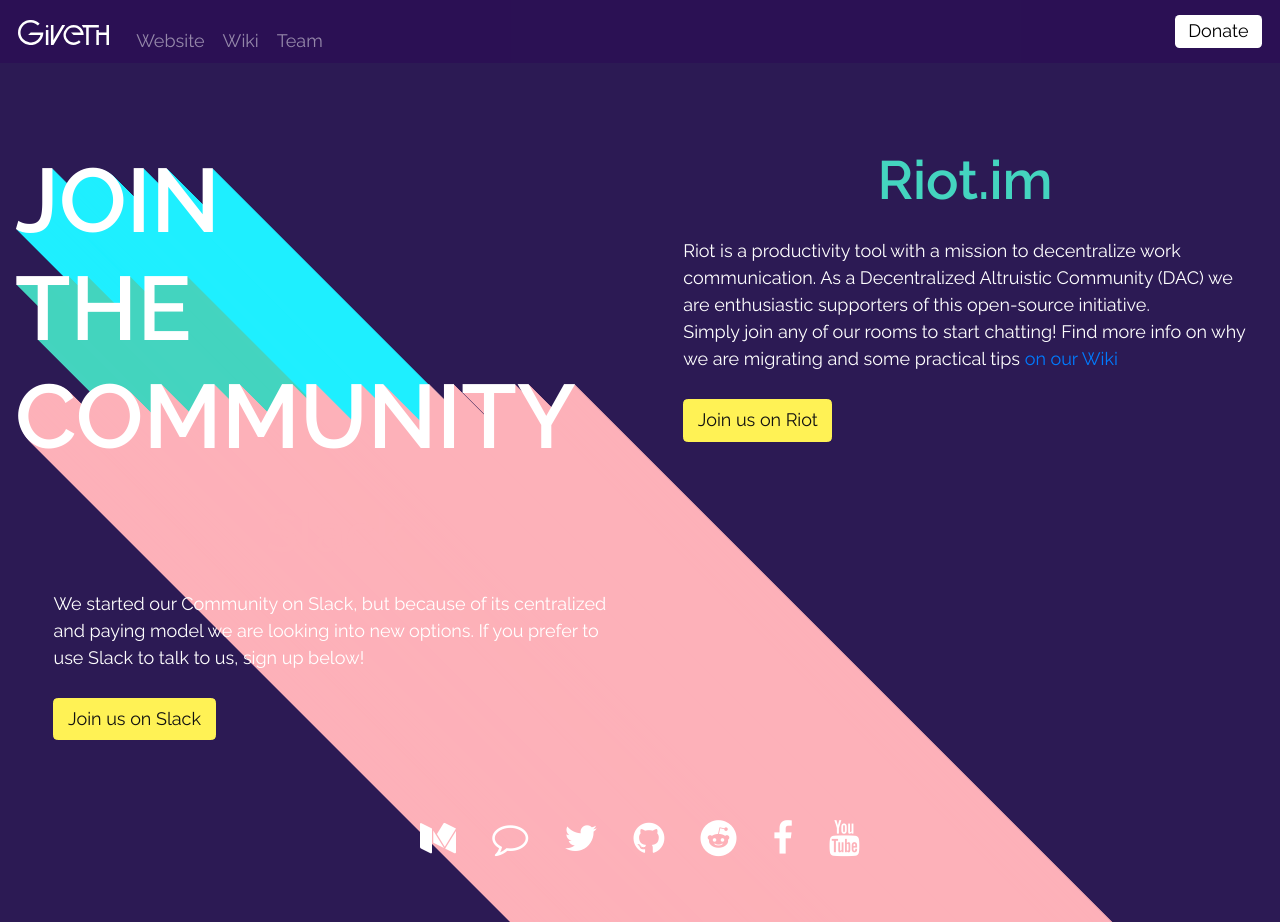
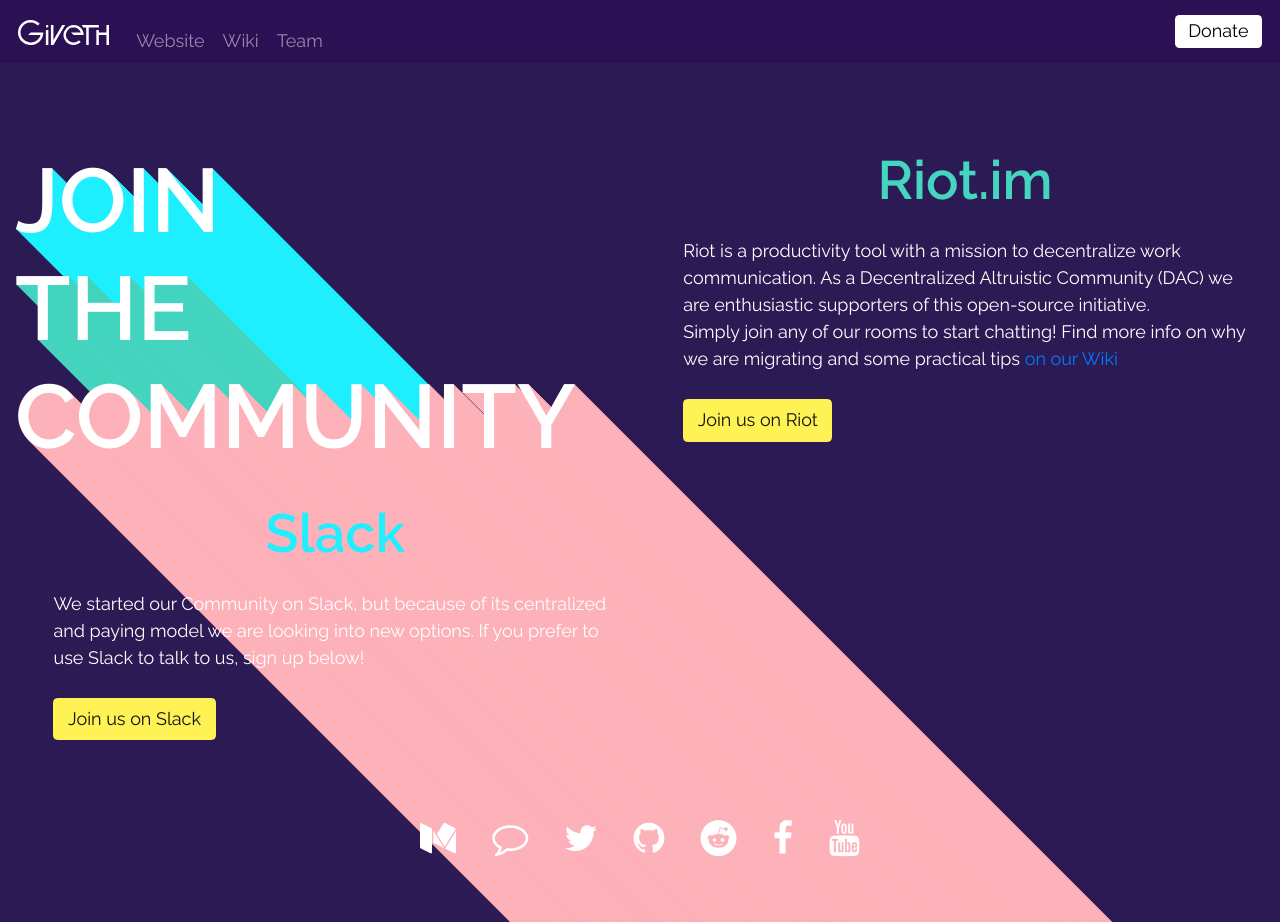
Before and after one commit to Giveth/website, a Jekyll site: the page built from join/index.html, in a window 1280 px wide and 922 px high. Built offline with Jekyll 4.4.1, drawn with Linux system fonts in a browser that asks for light colours; nearby versions of some CDN libraries; a script that is not in the unit is left out.

Commit message:
changed Slack headline color on /join

```diff
--- a/css/join.scss
+++ b/css/join.scss
@@ -97,6 +97,10 @@
   color: black;
 }
 
+.color-blue {
+  color: #1fefff;
+}
+
 .color-green {
   color: #44d4bf;
 }
--- a/join/index.html
+++ b/join/index.html
@@ -29,7 +29,7 @@
     </div>
 
     <div class="col grid_1_of_2">
-      <h3 class="color-red">Slack</h3>
+      <h3 class="color-blue">Slack</h3>
       <p>
         We started our Community on Slack, but because of its centralized and paying model we are looking into new options. If you prefer to use Slack to talk to us, sign up below!
         <br /><br />
```
